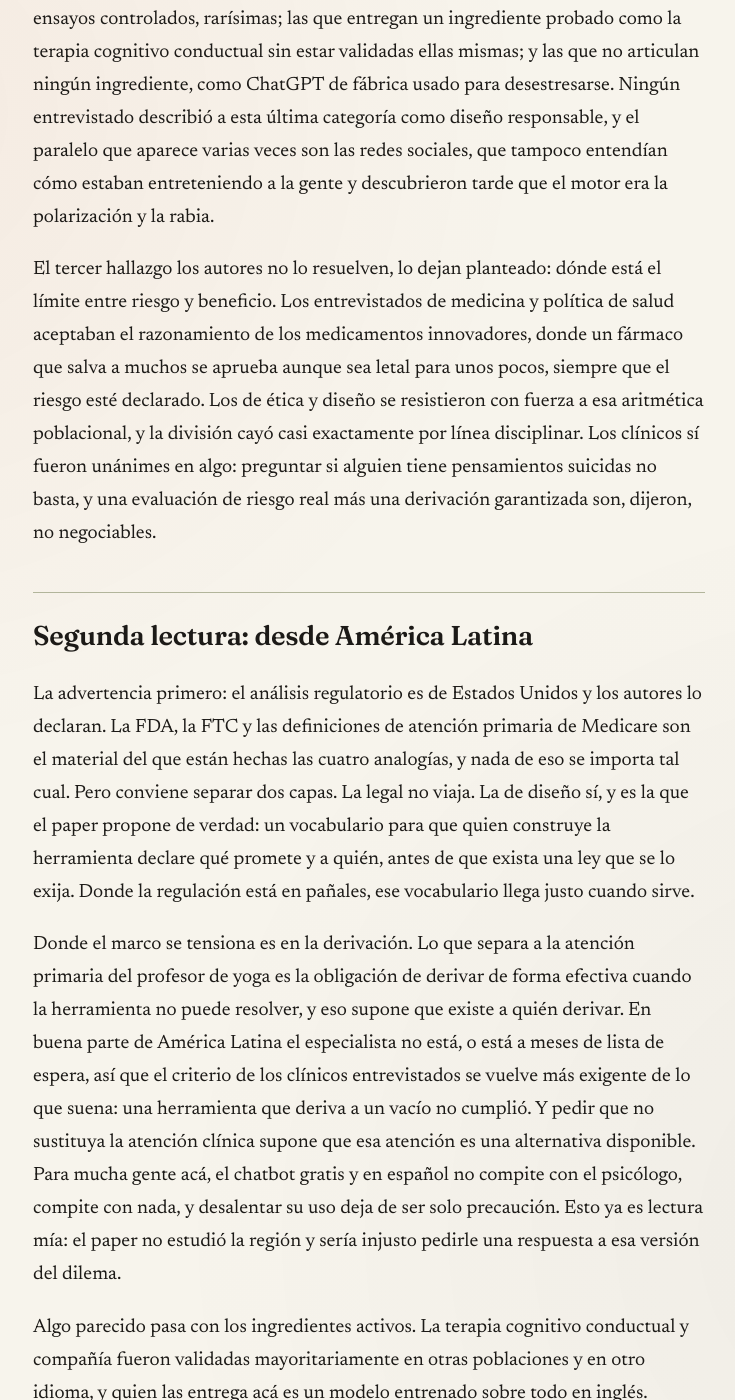
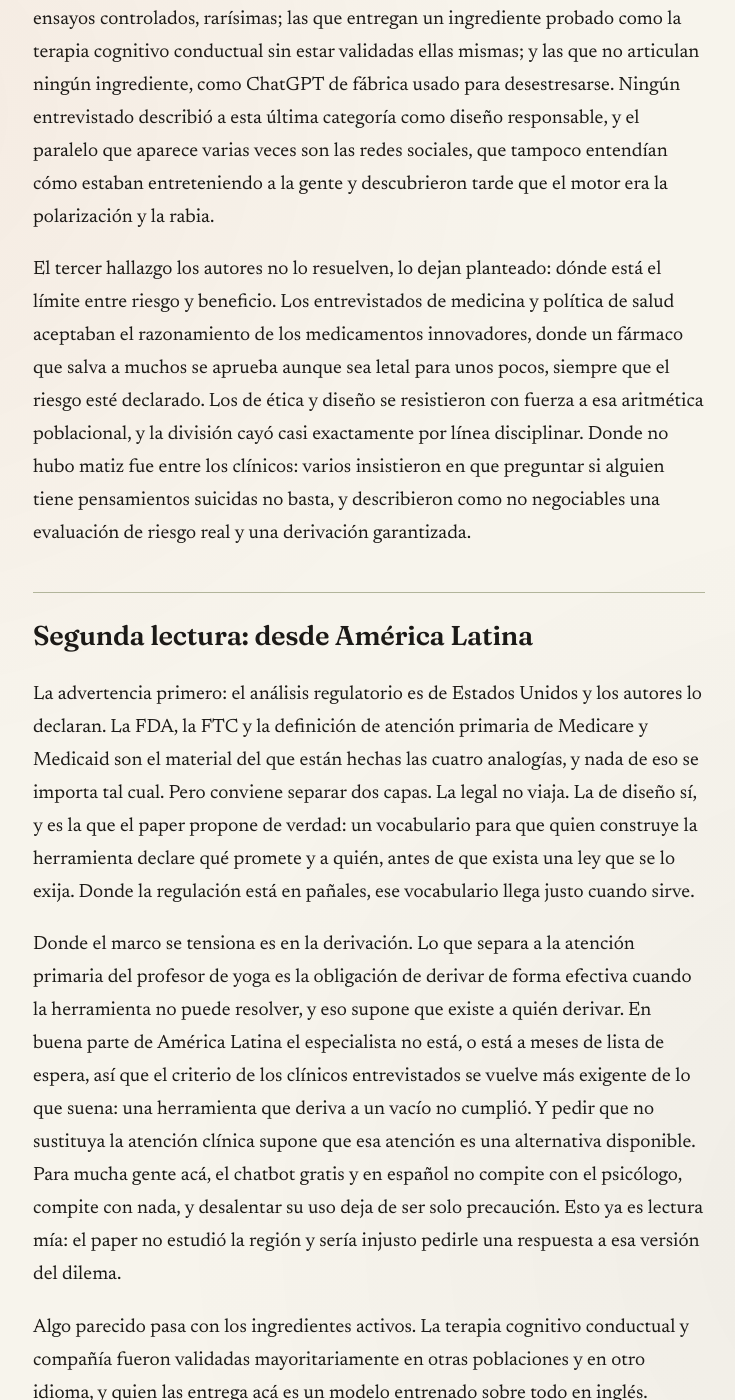
Before and after one commit to jaguridi/doble-click-blog, a Jekyll site: the page built from _lecturas/ia-bienestar-mental-suplemento-o-remedio.md, in a window 1280 px wide and 1400 px high, scrolled down 2583 px. Shown: the whole window, without its empty margins (271-1006 px from the left). Built offline with Jekyll 4.4.1, drawn with Linux system fonts in a browser that asks for light colours.

Commit message:
Doble Lectura 21: precisiones contra la fuente
- "Los clínicos fueron unánimes" pasa a "varios insistieron": el paper dice
  "many clinician interviewees", no todos.
- Atribuye la definición de atención primaria a CMS (Medicare y Medicaid),
  no solo a Medicare.
- Audio: CHI 2026 fue en abril, así que el paper ya fue presentado.

Co-Authored-By: Claude Opus 5 <noreply@anthropic.com>
Claude-Session: https://claude.ai/code/session_018JkYpRTvqzcFJ9P8hn1Ljf

```diff
--- a/_audio/ia-bienestar-mental-suplemento-o-remedio.txt
+++ b/_audio/ia-bienestar-mental-suplemento-o-remedio.txt
@@ -1,4 +1,4 @@
-Doble Lectura, de Doble Click. Hoy, qué significa diseñar con responsabilidad una inteligencia artificial para el bienestar mental, según un estudio que presentará este año la conferencia CHI.
+Doble Lectura, de Doble Click. Hoy, qué significa diseñar con responsabilidad una inteligencia artificial para el bienestar mental, según un estudio presentado este año en la conferencia CHI.
 
 Antes de partir, una aclaración: el autor de este blog es coautor del paper. Lo leemos igual que cualquier otro.
 
--- a/_lecturas/ia-bienestar-mental-suplemento-o-remedio.md
+++ b/_lecturas/ia-bienestar-mental-suplemento-o-remedio.md
@@ -33,11 +33,11 @@ Lo interesante no es la ocurrencia, sino lo que ordena: cada casilla trae riesgo
 
 El segundo hallazgo es el que más muerde. Todos los entrevistados, con palabras distintas, exigieron que una herramienta declare sus **ingredientes activos**: el mecanismo probado por el cual mejora el bienestar. Los clínicos lo llamaban así, los éticos hablaban de teoría del cambio, la industria de la esencia real del producto. Con eso los autores distinguen tres tipos: las validadas como un todo mediante ensayos controlados, rarísimas; las que entregan un ingrediente probado como la terapia cognitivo conductual sin estar validadas ellas mismas; y las que no articulan ningún ingrediente, como ChatGPT de fábrica usado para desestresarse. Ningún entrevistado describió a esta última categoría como diseño responsable, y el paralelo que aparece varias veces son las redes sociales, que tampoco entendían cómo estaban entreteniendo a la gente y descubrieron tarde que el motor era la polarización y la rabia.
 
-El tercer hallazgo los autores no lo resuelven, lo dejan planteado: dónde está el límite entre riesgo y beneficio. Los entrevistados de medicina y política de salud aceptaban el razonamiento de los medicamentos innovadores, donde un fármaco que salva a muchos se aprueba aunque sea letal para unos pocos, siempre que el riesgo esté declarado. Los de ética y diseño se resistieron con fuerza a esa aritmética poblacional, y la división cayó casi exactamente por línea disciplinar. Los clínicos sí fueron unánimes en algo: preguntar si alguien tiene pensamientos suicidas no basta, y una evaluación de riesgo real más una derivación garantizada son, dijeron, no negociables.
+El tercer hallazgo los autores no lo resuelven, lo dejan planteado: dónde está el límite entre riesgo y beneficio. Los entrevistados de medicina y política de salud aceptaban el razonamiento de los medicamentos innovadores, donde un fármaco que salva a muchos se aprueba aunque sea letal para unos pocos, siempre que el riesgo esté declarado. Los de ética y diseño se resistieron con fuerza a esa aritmética poblacional, y la división cayó casi exactamente por línea disciplinar. Donde no hubo matiz fue entre los clínicos: varios insistieron en que preguntar si alguien tiene pensamientos suicidas no basta, y describieron como no negociables una evaluación de riesgo real y una derivación garantizada.
 
 ## Segunda lectura: desde América Latina
 
-La advertencia primero: el análisis regulatorio es de Estados Unidos y los autores lo declaran. La FDA, la FTC y las definiciones de atención primaria de Medicare son el material del que están hechas las cuatro analogías, y nada de eso se importa tal cual. Pero conviene separar dos capas. La legal no viaja. La de diseño sí, y es la que el paper propone de verdad: un vocabulario para que quien construye la herramienta declare qué promete y a quién, antes de que exista una ley que se lo exija. Donde la regulación está en pañales, ese vocabulario llega justo cuando sirve.
+La advertencia primero: el análisis regulatorio es de Estados Unidos y los autores lo declaran. La FDA, la FTC y la definición de atención primaria de Medicare y Medicaid son el material del que están hechas las cuatro analogías, y nada de eso se importa tal cual. Pero conviene separar dos capas. La legal no viaja. La de diseño sí, y es la que el paper propone de verdad: un vocabulario para que quien construye la herramienta declare qué promete y a quién, antes de que exista una ley que se lo exija. Donde la regulación está en pañales, ese vocabulario llega justo cuando sirve.
 
 Donde el marco se tensiona es en la derivación. Lo que separa a la atención primaria del profesor de yoga es la obligación de derivar de forma efectiva cuando la herramienta no puede resolver, y eso supone que existe a quién derivar. En buena parte de América Latina el especialista no está, o está a meses de lista de espera, así que el criterio de los clínicos entrevistados se vuelve más exigente de lo que suena: una herramienta que deriva a un vacío no cumplió. Y pedir que no sustituya la atención clínica supone que esa atención es una alternativa disponible. Para mucha gente acá, el chatbot gratis y en español no compite con el psicólogo, compite con nada, y desalentar su uso deja de ser solo precaución. Esto ya es lectura mía: el paper no estudió la región y sería injusto pedirle una respuesta a esa versión del dilema.
 
```
